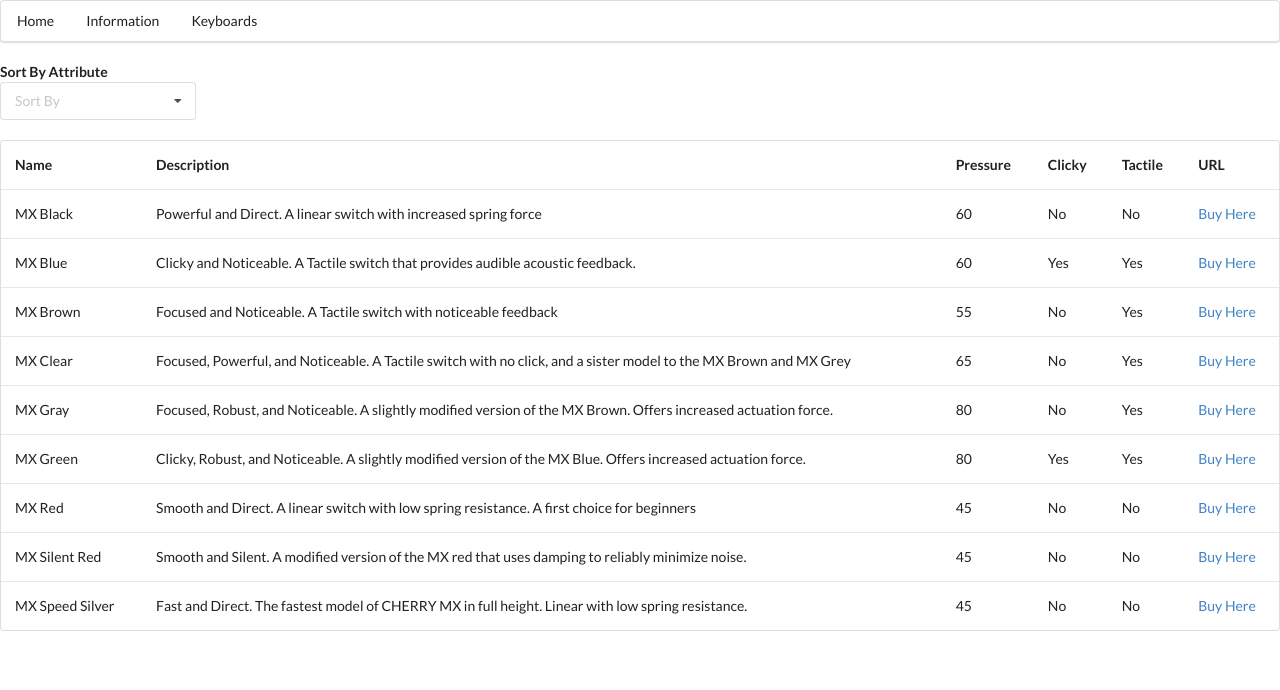
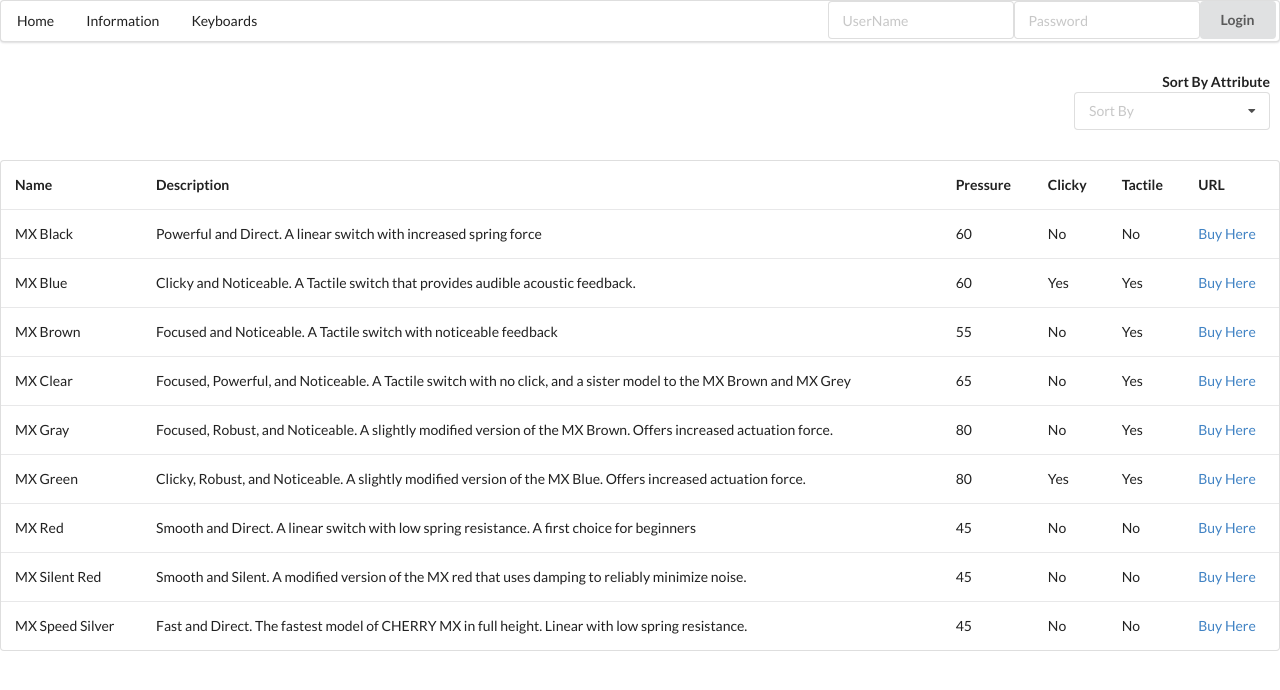
Before and after one commit to jboothby/keyboard-webapp, a website: page keyboards.html in a window 1280 px wide. Drawn offline with nearby package versions, Linux system fonts and the light colour scheme.

Commit message:
Moved Login to Keyboards Page

```diff
--- a/keyboards.html
+++ b/keyboards.html
@@ -15,11 +15,20 @@
                 <a class="item" href="index.html">Home</a>
                 <a class="item" href="information.html">Information</a>
                 <a class="item" href="keyboards.html">Keyboards</a>
+                <div class="login">
+                    <div class="ui input">
+                        <input type="text" placeholder="UserName">
+                        <input type="text" placeholder="Password">
+                        <button class="ui button">Login</button>
                     </div>
+                </div>
+            </div>
+
         </div>
 
         <br>
         <!-- contains drop down for sorting the table -->
+        <div class="keyboards-header">
             <b>Sort By Attribute</b>
             <div id="sortDropDown">
                 <div class="ui selection dropdown">
@@ -34,21 +43,22 @@
                     </div>
                 </div>
             </div>
+        </div>
 
         <!-- script makes dropdown function properly, and sorts table upon change-->
         <script>
+            $(function(){
+                $.getJSON('db.json',function(data){
+                    // console.log("success");
+                    saveData(data); // This now does the initial table build
+                })
+            })
             $('.ui.dropdown')
                 .dropdown({
                     onChange: function(value){
                         buildTable(value);
                     }
                 });
-            $(function(){
-                $.getJSON('db.json',function(data){
-                    // console.log("success");
-                    saveData(data);
-                })
-            })
         </script>
         <br>
 
@@ -59,7 +69,7 @@
         </div>
         <!-- Script generates table for inital pass. Updates later from DropDown -->
         <script src="Datastruct.js"></script>
-        <script type="text/javascript">buildTable('name')</script>
+        <!-- <script type="text/javascript">buildTable('')</script> -->
 
 
     </body>
--- a/style.css
+++ b/style.css
@@ -11,3 +11,16 @@
 .login {
     margin-left: auto;
 }
+
+.keyboards-header {
+    margin-left: auto;
+    text-align: right;
+    /* background-color: aqua; */
+    padding: 10px;
+}
+
+.ui-cards{
+    justify-content: center;
+    padding: 10px;
+    /* text-align: ; */
+}
```
Also changed, not shown: index.html (+2 -7 lines). Lines whose indentation alone changed are shown as unchanged.
